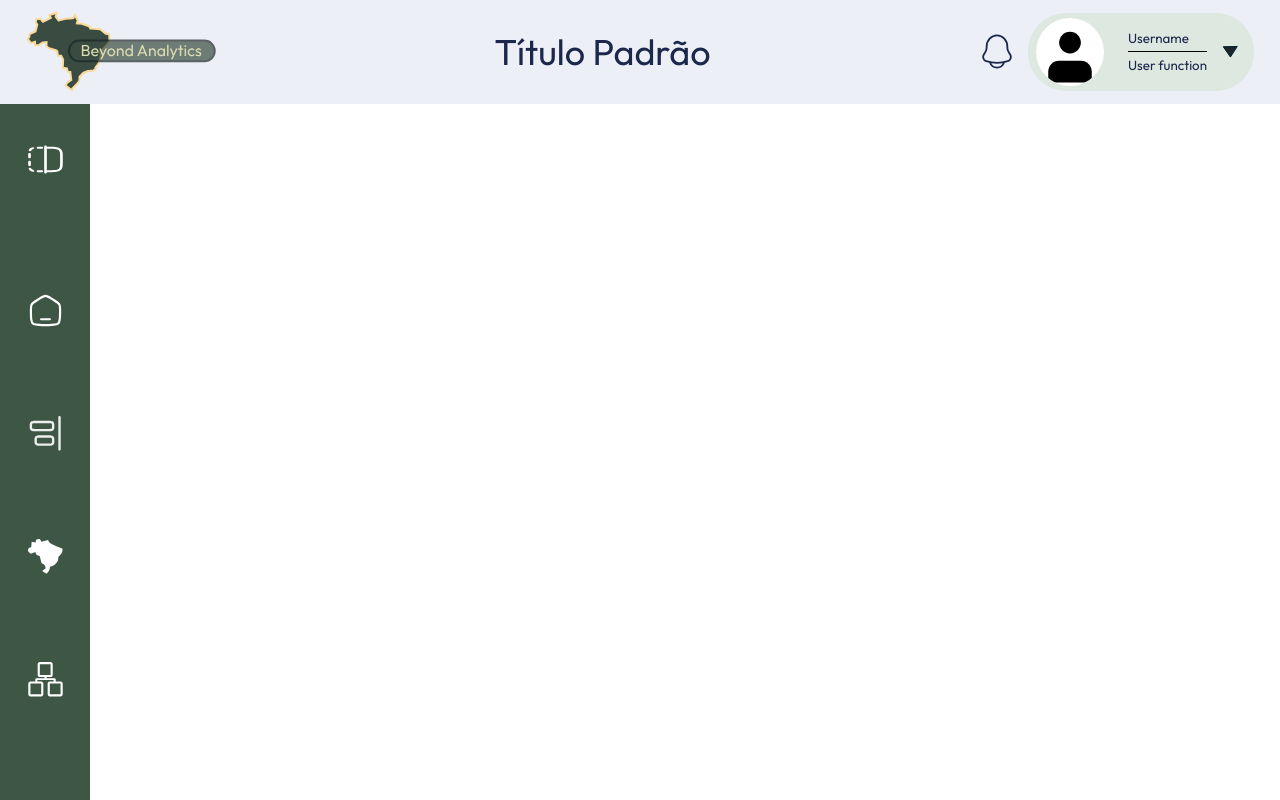
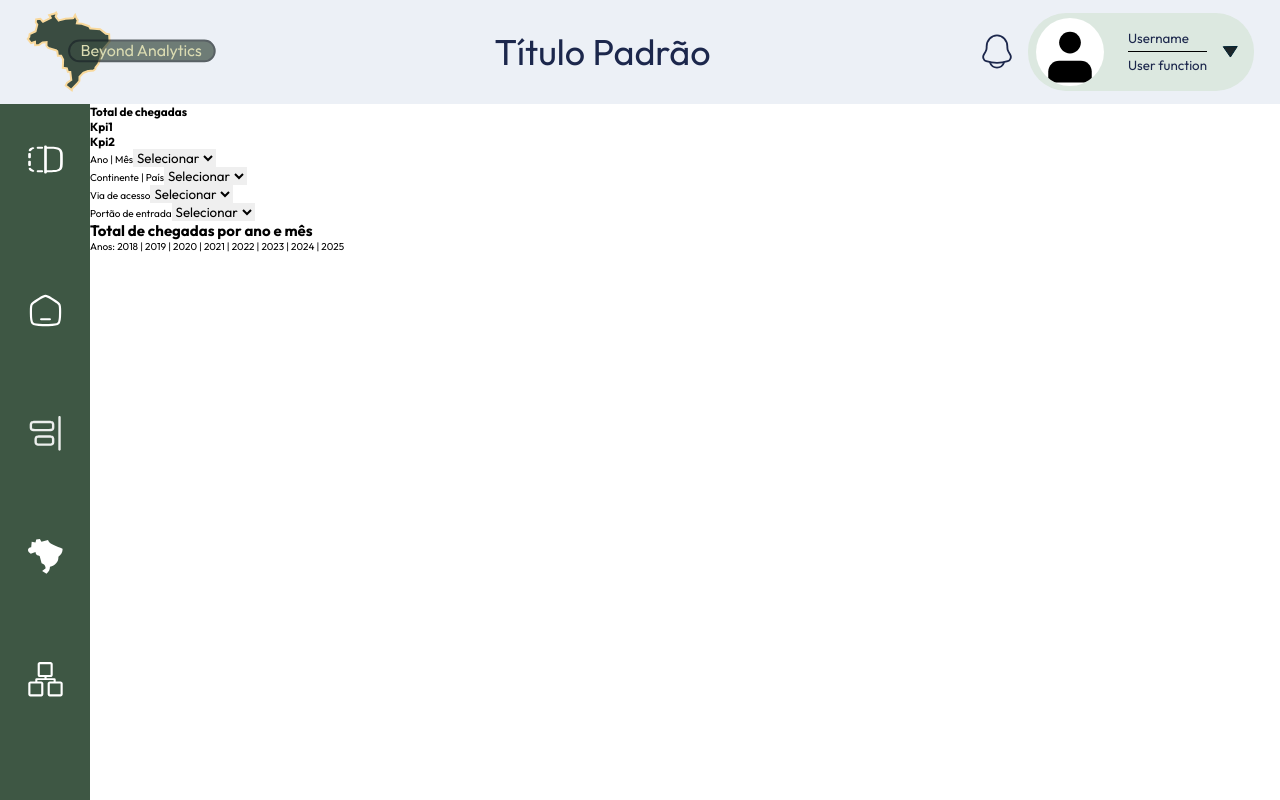
Before and after one commit to FillipeMendesC/beyond-angular, an Angular app: page /historico in a window 1280 px wide. Before the commit this address led to /. Built offline with nearby package versions, Linux system fonts and the light colour scheme.

Commit message:
Update:  HTML - Painel de controle

```diff
--- a/angular.json
+++ b/angular.json
@@ -90,5 +90,8 @@
         }
       }
     }
+  },
+  "cli": {
+    "analytics": "c955484c-c84a-43b9-9181-03efe62a82dc"
   }
 }
--- a/src/app/app.component.ts
+++ b/src/app/app.component.ts
@@ -2,6 +2,7 @@ import { Component } from '@angular/core';
 import { RouterOutlet } from '@angular/router';
 import { HeaderComponent } from "./components/header/header.component";
 import { SidebarComponent } from "./components/sidebar/sidebar.component";
+import { PainelDeControleHistoricoComponent } from "./painel-de-controle-historico/painel-de-controle-historico.component";
 
 @Component({
   selector: 'app-root',
--- a/src/app/app.routes.ts
+++ b/src/app/app.routes.ts
@@ -5,9 +5,18 @@ export const routes: Routes = [
         path: '',
         pathMatch: 'full',
         loadComponent() {
-            return import("./home/home.component").then(
+            return import('./home/home.component').then(
                 m => m.HomeComponent
             )
         },
+    },
+    {
+        path: 'historico',
+        pathMatch: 'full',
+        loadComponent() {
+            return import('./painel-de-controle-historico/painel-de-controle-historico.component').then(
+                m => m.PainelDeControleHistoricoComponent
+            );
+        },
     }
 ];
--- a/src/app/components/sidebar/sidebar.component.ts
+++ b/src/app/components/sidebar/sidebar.component.ts
@@ -1,8 +1,9 @@
 import { Component, input } from '@angular/core';
+import { RouterLink } from '@angular/router';
 
 @Component({
   selector: 'app-sidebar',
-  imports: [],
+  imports: [RouterLink],
   templateUrl: './sidebar.component.html',
   styleUrl: './sidebar.component.css'
 })
--- /dev/null
+++ b/src/app/painel-de-controle-historico/painel-de-controle-historico.component.html
@@ -0,0 +1,58 @@
+<div class="Painel-de-controle-historico">
+
+    <div class="kpis">
+      <div class="card-kpi">
+        <h3>Total de chegadas</h3>
+        <p class="kpi-value"></p>
+      </div>
+      <div class="card-pki">
+        <h3>Kpi1</h3>
+        <p class="kpi-value"></p>
+      </div>
+      <div class="card-kpi">
+        <h3>Kpi2</h3>
+        <p class="kpi-value"></p>
+      </div>
+
+
+      <div class="filtros">
+        <div class="filter-group">
+          <label for="anoMes">Ano | Mês</label>
+          <select id="anoMes">
+            <option>Selecionar</option>
+          </select>
+        </div>
+        <div class="filter-group">
+          <label for="continentePais">Continente | País</label>
+          <select id="continentePais">
+            <option>Selecionar</option>
+          </select>
+        </div>
+        <div class="filter-group">
+          <label for="viaAcesso">Via de acesso</label>
+          <select id="viaAcesso">
+            <option>Selecionar</option>
+          </select>
+        </div>
+        <div class="filter-group">
+          <label for="portaoEntrada">Portão de entrada</label>
+          <select id="portaoEntrada">
+            <option>Selecionar</option>
+          </select>
+        </div>
+      </div>
+    </div>
+
+
+    <div class="grafico-card">
+      <h2>Total de chegadas por ano e mês</h2>
+
+      <div class="chart-placeholder">
+        <!-- espaço para colocar o gráfico -->
+      </div>
+      <div class="chart-legend">
+        <p>Anos: 2018 | 2019 | 2020 | 2021 | 2022 | 2023 | 2024 | 2025</p>
+      </div>
+    </div>
+
+  </div>
```
Also changed, not shown: src/app/components/sidebar/sidebar.component.html (+1 -1 lines), src/app/painel-de-controle-historico/painel-de-controle-historico.component.ts (added, +11 -0 lines), src/app/app.component.html (line endings or trailing spaces), src/app/painel-de-controle-historico/painel-de-controle-historico.component.css (added), 1 other file (tests, documents, lock files or other folders).
